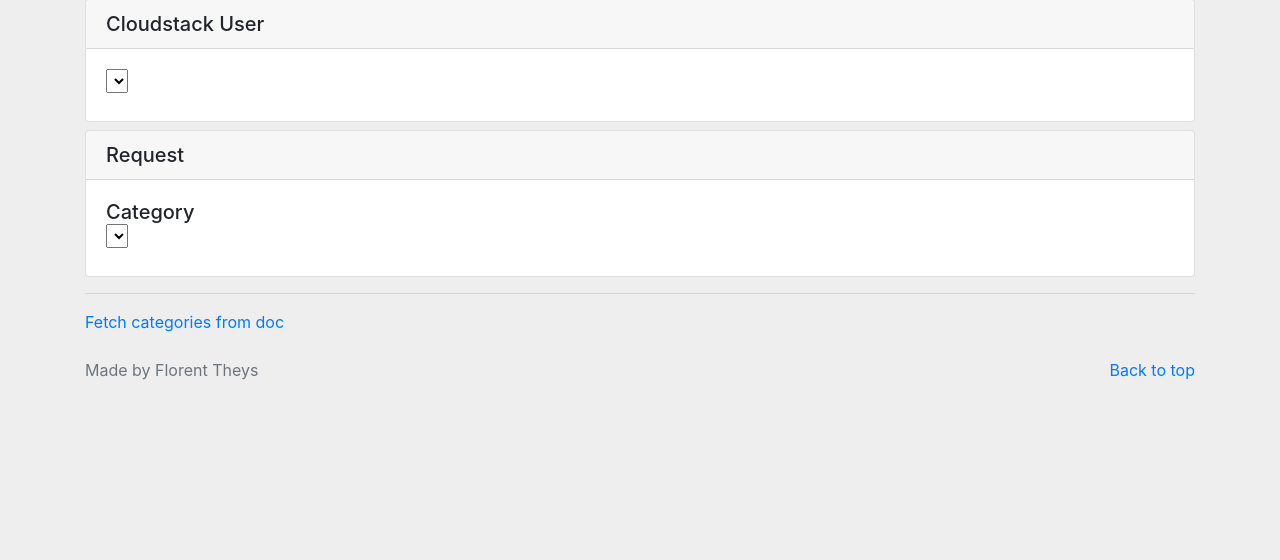
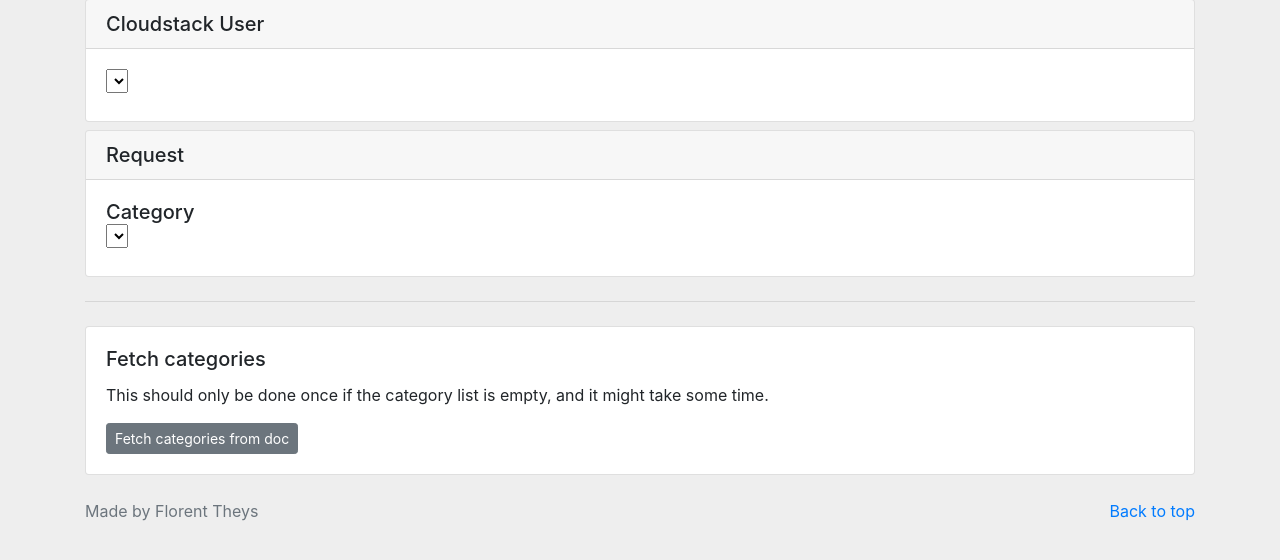
Before and after one commit to FlorentTheys/tfe-cloudstack, a Django app: template mysite/cs_api/templates/api_request.html in a window 1280 px wide. Shown: the part 81-641 px from the top of the page. Run offline with Django 3.2, Linux system fonts and the light colour scheme; the template is opened without the code that fills it, so the values that code supplies are empty; some libraries are stand-ins or nearby versions.

Commit message:
improve style of fetch categories

```diff
--- a/mysite/cs_api/templates/api_request.html
+++ b/mysite/cs_api/templates/api_request.html
@@ -66,8 +66,15 @@
             </div>
         </div>
     {% endverbatim %}
-    <hr/>
-    <a href="/fetch_category_list_view">Fetch categories from doc</a>
+    <hr class="my-4"/>
+    <div class="card">
+        <div class="card-body">
+            <h5 class="card-title">Fetch categories</h5>
+            <p class="card-text">This should only be done once if the category list is empty, and it might take some time.
+            </p>
+            <a class="btn btn-secondary btn-sm" href="/fetch_category_list_view">Fetch categories from doc</a>
+        </div>
+    </div>
 {% endblock %}
 
 {% block js %}
```
